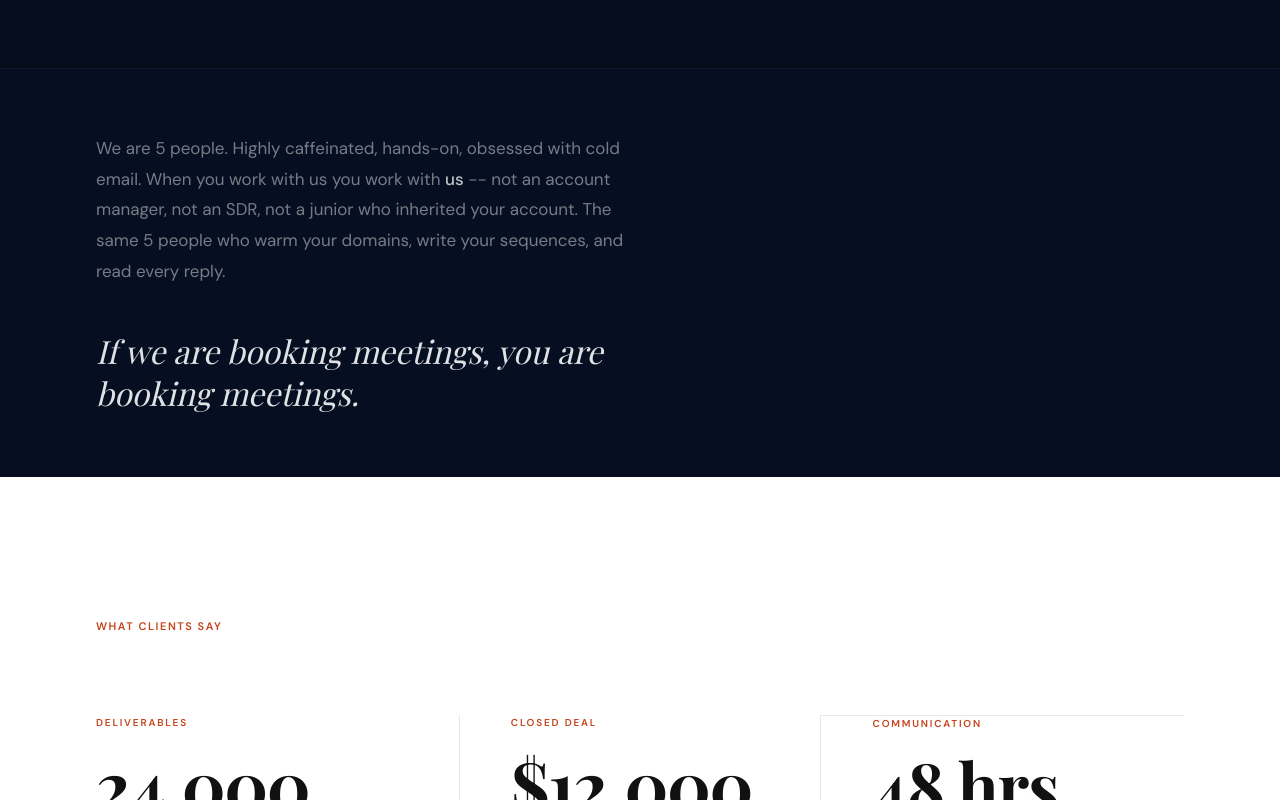
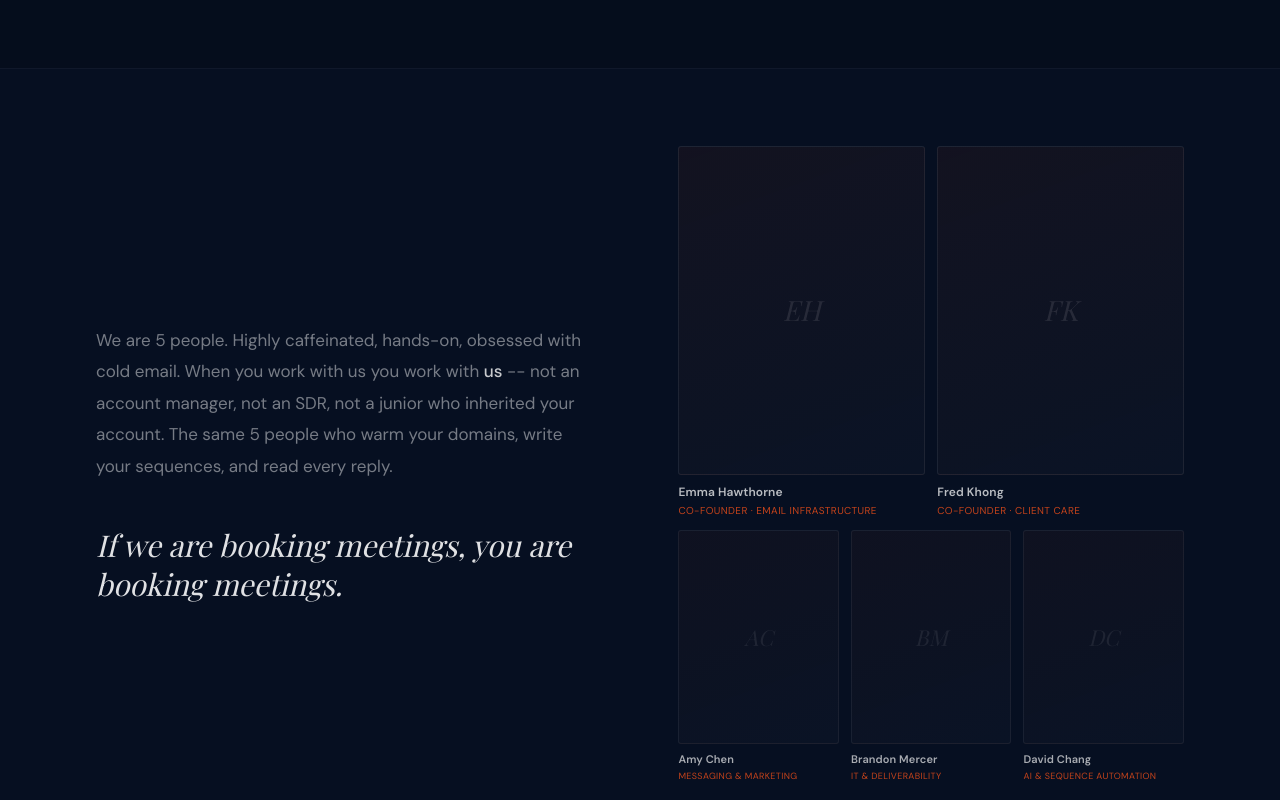
Before and after one commit to jaexochill2-code/scalesteady-engineers, a Next.js app: page / in a window 1280 px wide. Shown: the part 3260-4060 px from the top of the page. Built offline with nearby package versions, Linux system fonts and the light colour scheme.

Commit message:
feat: 4th wall two-column layout - copy left, team roster right with photo placeholders

```diff
--- a/src/app/page.tsx
+++ b/src/app/page.tsx
@@ -479,35 +479,103 @@ export default function Home() {
       </section>
 
       {/* ── 4TH WALL ── */}
-      <section style={{ background: "#060F21", borderTop: "1px solid rgba(255,255,255,0.04)", padding: "clamp(48px, 5vw, 72px) 0" }}>
+      <section style={{ background: "#060F21", borderTop: "1px solid rgba(255,255,255,0.04)", padding: "clamp(56px, 6vw, 80px) 0" }}>
         <div className="mx-auto px-8 sm:px-12 lg:px-24" style={{ maxWidth: "1280px" }}>
+          <div className="grid grid-cols-1 lg:grid-cols-2" style={{ gap: "clamp(40px, 6vw, 80px)", alignItems: "center" }}>
 
+            {/* LEFT: Copy + anchor */}
+            <div>
               <p
                 className="font-sans"
                 style={{
                   fontSize: "clamp(14px, 1.5vw, 17px)",
-              lineHeight: "1.8",
+                  lineHeight: "1.85",
                   color: "rgba(255,255,255,0.45)",
-              maxWidth: "560px",
                 }}
               >
                 We are 5 people. Highly caffeinated, hands-on, obsessed with cold email. When you work with us you work with{" "}
-            <strong style={{ color: "rgba(255,255,255,0.75)", fontWeight: 500 }}>us</strong> -- not an account manager, not an SDR, not a junior who inherited your account. The same 5 people who warm your domains, write your sequences, and read every reply.
+                <strong style={{ color: "rgba(255,255,255,0.78)", fontWeight: 500 }}>us</strong>{" "}
+                -- not an account manager, not an SDR, not a junior who inherited your account. The same 5 people who warm your domains, write your sequences, and read every reply.
               </p>
 
               <p
                 className="font-serif italic"
                 style={{
-              fontSize: "clamp(20px, 2.6vw, 32px)",
+                  fontSize: "clamp(20px, 2.6vw, 30px)",
                   lineHeight: "1.3",
                   color: "rgba(255,255,255,0.88)",
-              maxWidth: "600px",
                   marginTop: "clamp(28px, 3.5vw, 44px)",
                 }}
               >
                 If we are booking meetings, you are booking meetings.
               </p>
+            </div>
 
+            {/* RIGHT: Team roster */}
+            <div style={{ display: "flex", flexDirection: "column", gap: "12px" }}>
+
+              {/* Row 1 -- Co-founders */}
+              <div style={{ display: "grid", gridTemplateColumns: "1fr 1fr", gap: "12px" }}>
+                {[
+                  { initials: "EH", name: "Emma Hawthorne", title: "Co-Founder · Email Infrastructure" },
+                  { initials: "FK", name: "Fred Khong",     title: "Co-Founder · Client Care" },
+                ].map((m) => (
+                  <div key={m.initials}>
+                    <div
+                      style={{
+                        background: "linear-gradient(160deg, rgba(196,67,27,0.07) 0%, rgba(255,255,255,0.02) 100%)",
+                        border: "1px solid rgba(255,255,255,0.07)",
+                        borderRadius: "3px",
+                        aspectRatio: "3 / 4",
+                        display: "flex",
+                        alignItems: "center",
+                        justifyContent: "center",
+                        overflow: "hidden",
+                        position: "relative",
+                      }}
+                    >
+                      {/* swap src below with real photo */}
+                      {/* <img src="/team/emma.jpg" alt={m.name} style={{ width: "100%", height: "100%", objectFit: "cover" }} /> */}
+                      <span className="font-serif" style={{ fontSize: "28px", color: "rgba(255,255,255,0.1)", fontStyle: "italic", userSelect: "none" }}>{m.initials}</span>
+                    </div>
+                    <p className="font-sans" style={{ fontSize: "12px", fontWeight: 600, color: "rgba(255,255,255,0.72)", marginTop: "8px", letterSpacing: "0.01em" }}>{m.name}</p>
+                    <p className="font-sans" style={{ fontSize: "10px", color: "#C4431B", marginTop: "2px", letterSpacing: "0.04em", textTransform: "uppercase" }}>{m.title}</p>
+                  </div>
+                ))}
+              </div>
+
+              {/* Row 2 -- Team */}
+              <div style={{ display: "grid", gridTemplateColumns: "1fr 1fr 1fr", gap: "12px" }}>
+                {[
+                  { initials: "AC", name: "Amy Chen",       title: "Messaging & Marketing" },
+                  { initials: "BM", name: "Brandon Mercer", title: "IT & Deliverability" },
+                  { initials: "DC", name: "David Chang",    title: "AI & Sequence Automation" },
+                ].map((m) => (
+                  <div key={m.initials}>
+                    <div
+                      style={{
+                        background: "linear-gradient(160deg, rgba(196,67,27,0.05) 0%, rgba(255,255,255,0.02) 100%)",
+                        border: "1px solid rgba(255,255,255,0.06)",
+                        borderRadius: "3px",
+                        aspectRatio: "3 / 4",
+                        display: "flex",
+                        alignItems: "center",
+                        justifyContent: "center",
+                        overflow: "hidden",
+                      }}
+                    >
+                      {/* swap src below with real photo */}
+                      {/* <img src={`/team/${m.initials.toLowerCase()}.jpg`} alt={m.name} style={{ width: "100%", height: "100%", objectFit: "cover" }} /> */}
+                      <span className="font-serif" style={{ fontSize: "22px", color: "rgba(255,255,255,0.08)", fontStyle: "italic", userSelect: "none" }}>{m.initials}</span>
+                    </div>
+                    <p className="font-sans" style={{ fontSize: "11px", fontWeight: 600, color: "rgba(255,255,255,0.65)", marginTop: "7px", letterSpacing: "0.01em" }}>{m.name}</p>
+                    <p className="font-sans" style={{ fontSize: "9px", color: "#C4431B", marginTop: "2px", letterSpacing: "0.04em", textTransform: "uppercase" }}>{m.title}</p>
+                  </div>
+                ))}
+              </div>
+
+            </div>
+          </div>
         </div>
       </section>
 
```
Lines whose indentation alone changed are shown as unchanged.
